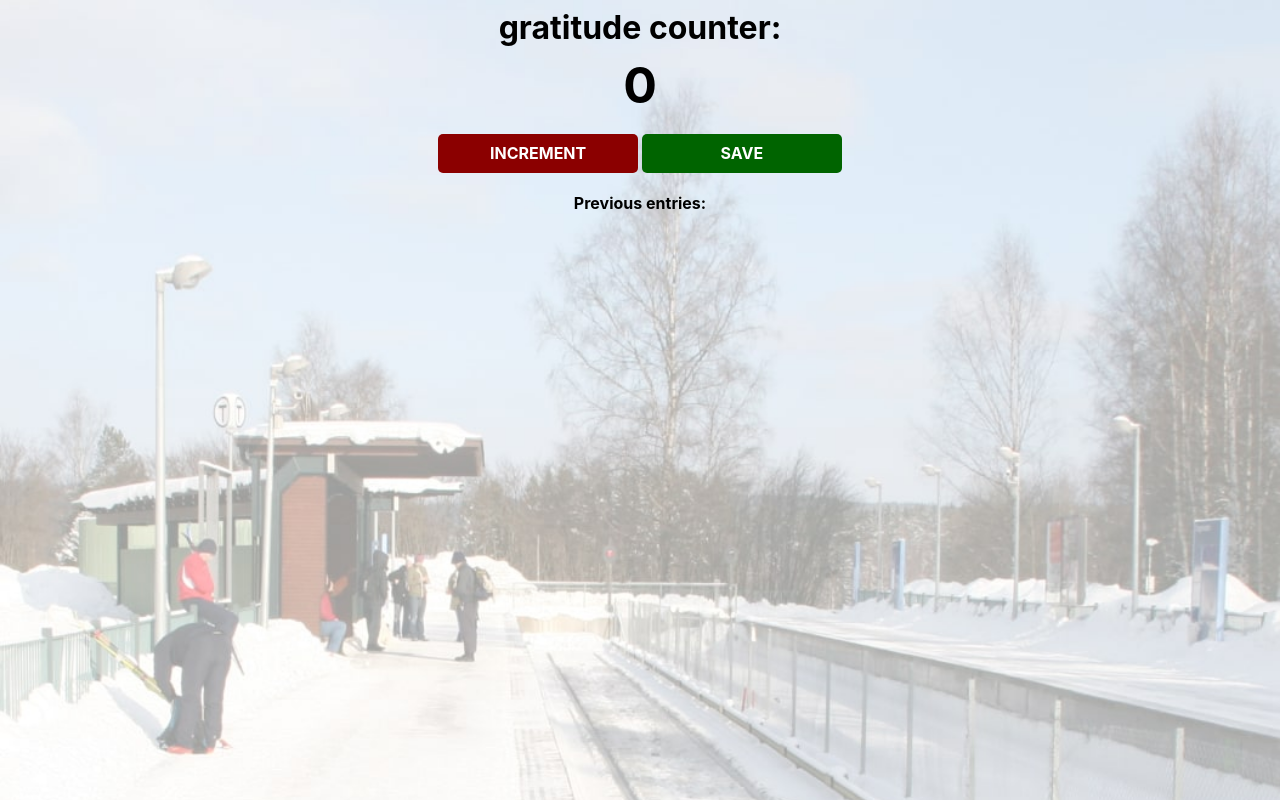
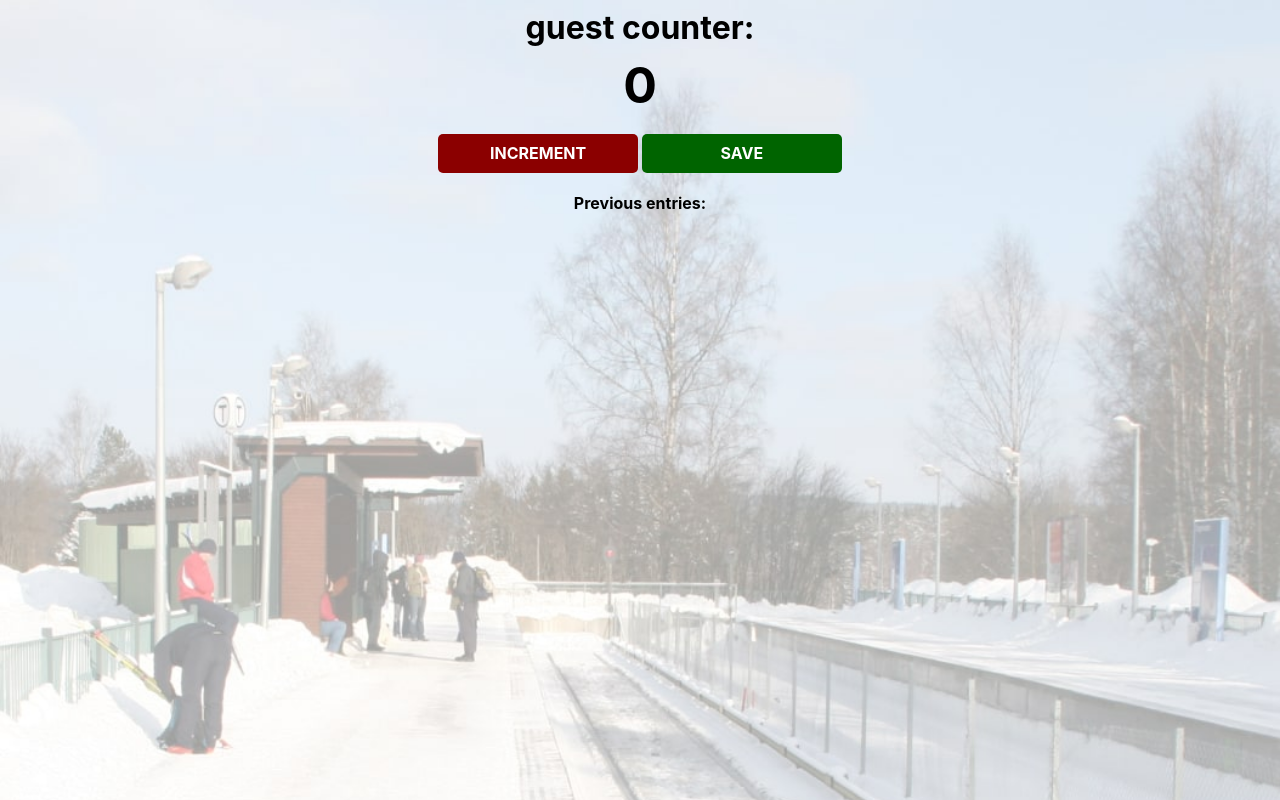
Before and after one commit to Qwerty-o/gratitudecounter, a plain HTML site: page index.html in a window 1280 px wide. Drawn offline with nearby package versions, Linux system fonts and the light colour scheme.

Commit message:
Update index.html

```diff
--- a/index.html
+++ b/index.html
@@ -3,11 +3,16 @@
         <link rel="stylesheet" href="index.css">
     </head>
     <body>
-        <h1>gratitude counter:</h1>
-        <h2 id="count-el">0</h2>
-        <button id="increment-btn" onclick="increment()">INCREMENT</button>
-        <button id="save-btn" onclick="save()">SAVE</button>
-        <p id="save-el">Previous entries: </p>
+       <div class = "container">
+
+            <h1>guest counter:</h1>
+            <h2 id="count-el">0</h2>
+            <button id="increment-btn" onclick="increment()">INCREMENT</button>
+            <button id="save-btn" onclick="save()">SAVE</button>
+            <p id="save-el">Previous entries: </p>
+
+        </div>
+
         <script src="index.js">
             nnerText
         </script>
```
